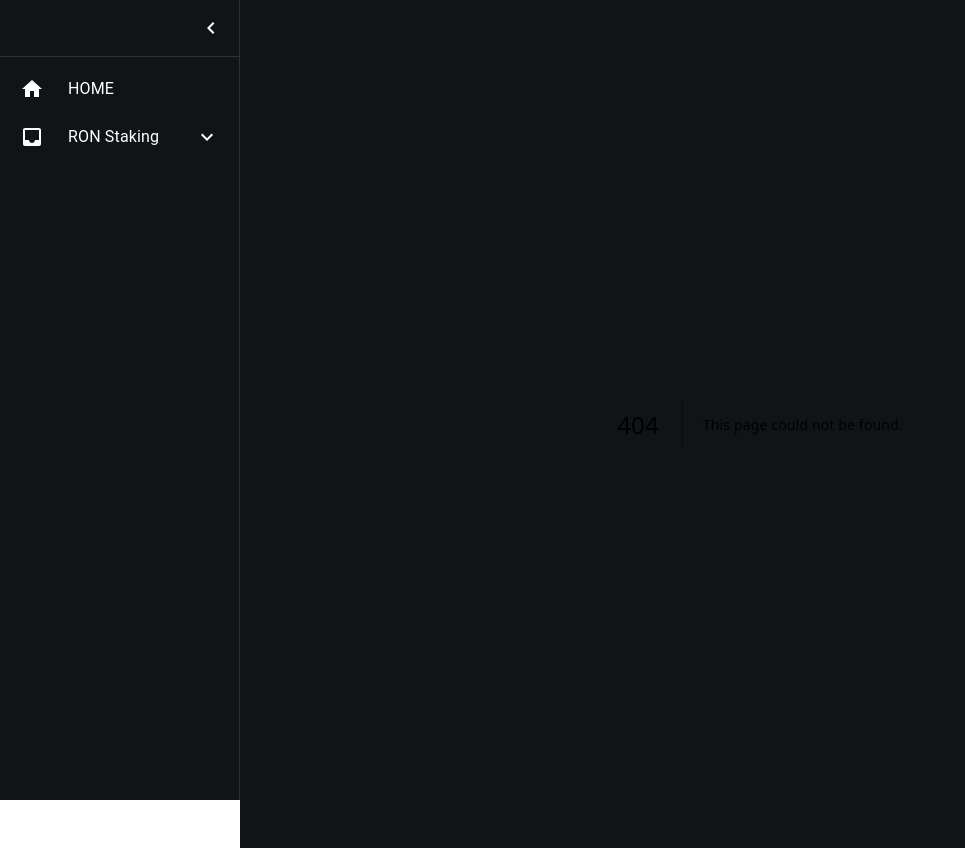
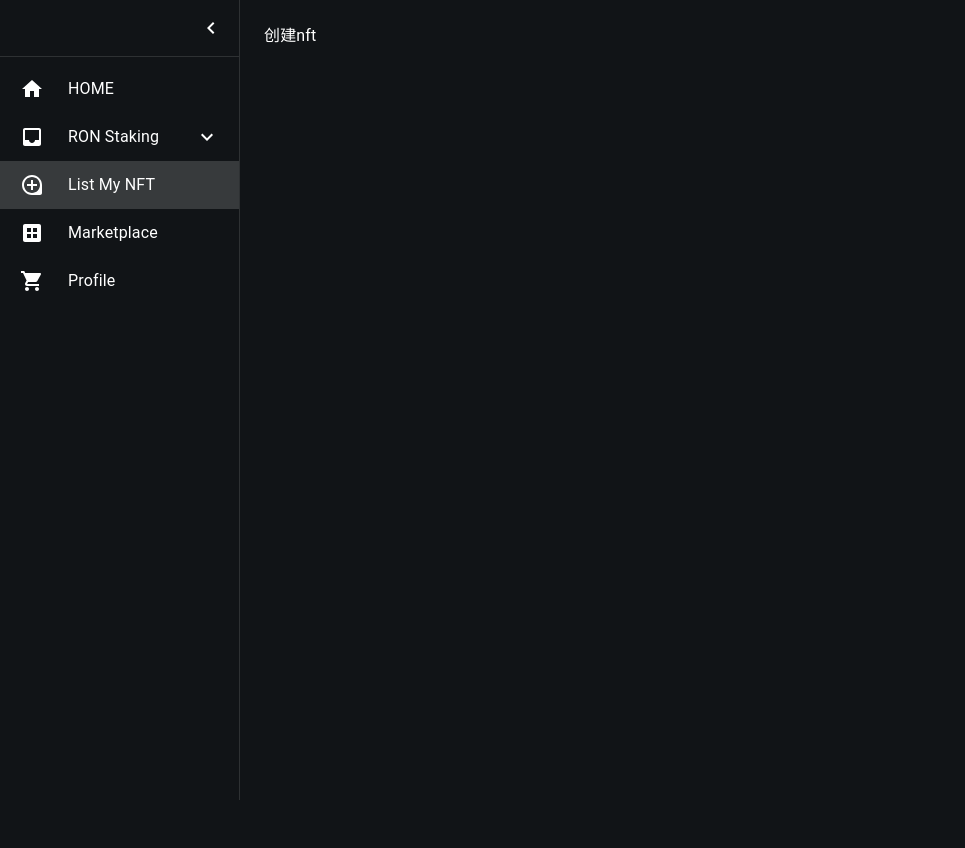
Before and after one commit to lupingshang/luping-blogs, a Next.js app: page /List-my-nft in a window 1280 px wide. Before the commit this address had no page. Shown: the whole page, without its empty margins (0-965 px from the left). After the commit the page ends 800 px from the top, so only its background shows below. Built offline with nearby package versions, Linux system fonts and the light colour scheme.

Commit message:
添加菜单

```diff
--- /dev/null
+++ b/src/app/List-my-nft/page.tsx
@@ -0,0 +1,6 @@
+"use client";
+import { use, useEffect } from "react";
+import { ethers } from "ethers";
+export default function WagmiPage() {
+  return <div>创建nft</div>;
+}
--- /dev/null
+++ b/src/app/marketplace/page.tsx
@@ -0,0 +1,6 @@
+"use client";
+import { use, useEffect } from "react";
+import { ethers } from "ethers";
+export default function WagmiPage() {
+  return <div>nft市场</div>;
+}
--- /dev/null
+++ b/src/app/profile/page.tsx
@@ -0,0 +1,6 @@
+"use client";
+import { use, useEffect } from "react";
+import { ethers } from "ethers";
+export default function WagmiPage() {
+  return <div>我的nft</div>;
+}
--- a/src/app/ron-staking/stake/page.tsx
+++ b/src/app/ron-staking/stake/page.tsx
@@ -139,7 +139,8 @@ export default function EthStakingPage() {
         stakRewardAbi.output.abi,
         signer
       );
-      console.log("合---》地址", await contract.getAddress());
+      // console.log("合---》地址", await contract.getAddress());
+      // console.log("合约字节码", await contract.getDeployedCode());
 
       const stakingTokenAddress = await contract.stakingToken();
       stakingTokenAddressRef.current = stakingTokenAddress;
--- a/src/components/Menu/index.tsx
+++ b/src/components/Menu/index.tsx
@@ -19,6 +19,9 @@ import {
   Inbox as InboxIcon,
   ChevronLeft as ChevronLeftIcon,
   ChevronRight as ChevronRightIcon,
+  ShoppingCart,
+  Loupe,
+  Dataset,
 } from "@mui/icons-material";
 
 export default function Sidebar() {
@@ -66,6 +69,27 @@ export default function Sidebar() {
         { text: "stake", path: "/ron-staking/stake" },
         { text: "WAGMI", path: "/ron-staking/wagmi" },
       ],
+    },
+    {
+      key: "Listmynft",
+      text: "List My NFT",
+      icon: <Loupe />,
+      path: "/List-my-nft",
+      children: [],
+    },
+    {
+      key: "marketplace",
+      text: "Marketplace",
+      icon: <Dataset />,
+      path: "/marketplace",
+      children: [],
+    },
+    {
+      key: "profile",
+      text: "Profile",
+      icon: <ShoppingCart />,
+      path: "/profile",
+      children: [],
     },
   ];
 
```
